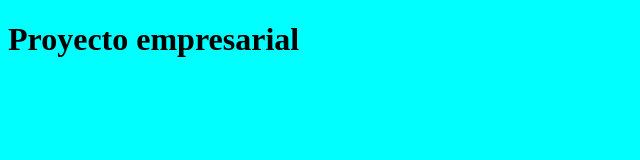
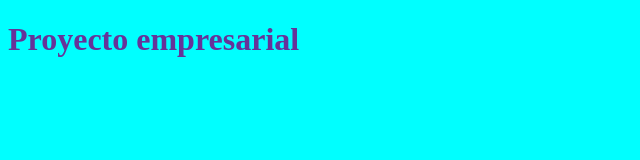
Before and after one commit to vicobettik/CursoGit, a plain HTML site: page index.html in a window 1280 px wide. Shown: the whole page, without its empty margins (0-640 px from the left). Drawn offline with Linux system fonts and the light colour scheme.

Commit message:
Se cambia color de letra y negrita

```diff
--- a/css/styles.css
+++ b/css/styles.css
@@ -1,3 +1,5 @@
 body{
     background-color: aqua;
+    font-weight: bold;
+    color: rebeccapurple;
 }
```
